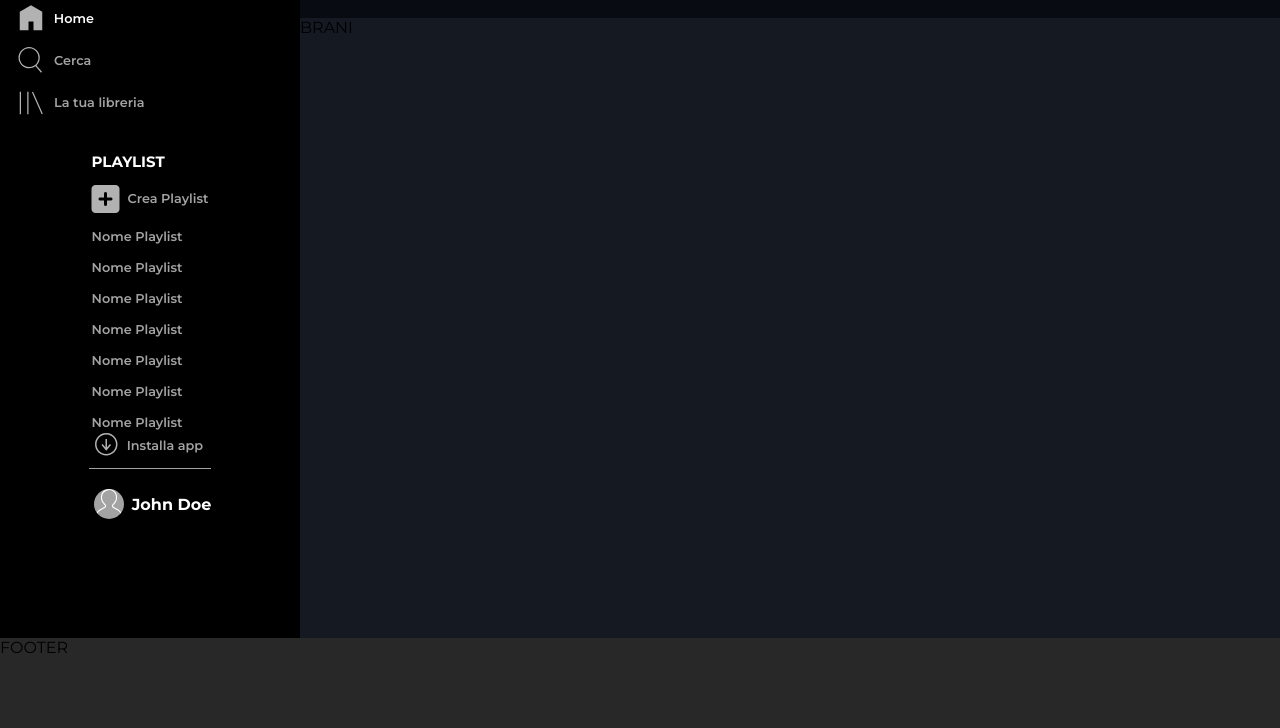
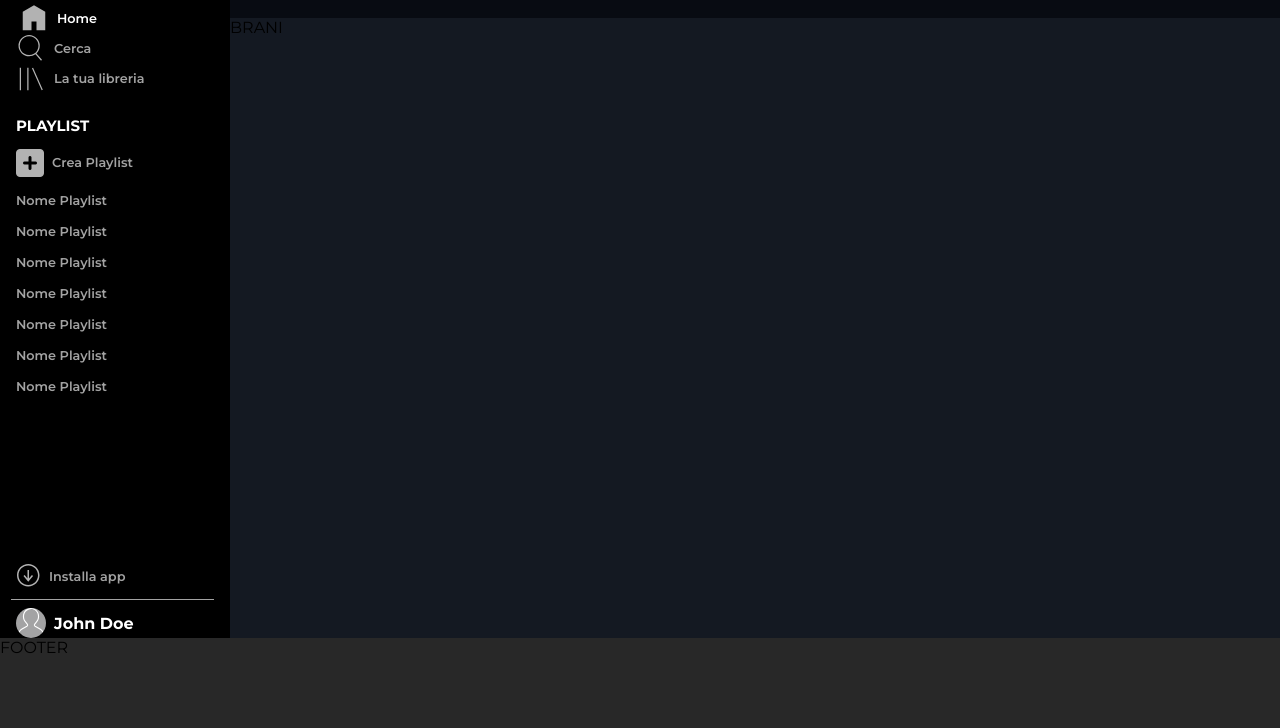
Before and after one commit to AnTosi/html-css-spotifyweb, a plain HTML site: page index.html in a window 1280 px wide. Shown: the part 72-800 px from the top of the page. Drawn offline with Linux system fonts and the light colour scheme.

Commit message:
copiata repo local, poi cancellata, clonata e risostituita

```diff
--- a/index.html
+++ b/index.html
@@ -19,29 +19,29 @@
 
         <!-- side -->
 
-        <aside class="flex column jus_flex-start">
+        <aside>
+            <div class="flex column sp_between">
                 <div class="side_up">
                     <div class="img_cnt">
                         <img src="./img/logo.svg" alt="logo Spotify">
                     </div>
 
                     <div class="home">
-                    <div class="white_txt flex">
+                        <div class="white_txt flex row">
                                 <img src="./img/home.svg" alt="icona casa">
                                 Home
                         </div>
-                    <div class="grey_txt flex">
+                        <div class="grey_txt flex row">
                             <img src="./img/search.svg" alt="icona lente di ingrandimento"> Cerca
                         </div>
-                    <div class="grey_txt flex">
+                        <div class="grey_txt flex row">
                             <img src="./img/libreria.svg" alt="icona libreria"> La tua libreria
                         </div>
                     </div>
-            </div>
-            <div class="flex_container flex column sp_between">
+
                     <div class="playlist">
                         <h3 class="white_txt">PLAYLIST</h3>
-                    <div class="flex create_plist">
+                        <div class="flex create_plist row">
                             <i class="fas fa-plus-square"></i>
                             Crea Playlist
                         </div>
@@ -58,17 +58,20 @@
                             </ul>
                         </div>
                     </div>
-                <div class="side_user">
-                    <div class="install flex">
+                </div>
+
+                <div class="side_user flex column">
+                    <div class="install flex row">
                         <img src="./img/download.svg" alt="download icon">
                         Installa app
                     </div>
-                    <div class="utente white_txt flex">
+                    <div class="utente white_txt flex row">
                         <img src="./img/profile.svg" alt="profile icon">
                         John Doe
                     </div>
                 </div>
             </div>
+
         </aside>
 
         <!-- /side -->
--- a/style/style.css
+++ b/style/style.css
@@ -13,19 +13,22 @@
 }
 
 aside {
-    width: 300px;
+    width: 230px;
     background-color: black;
-    height: calc(100vh - 90px);
+    height: 100vh;
 }
 
 footer {
     height: 90px;
     background-color: #282828;
     width: 100%;
+    position: fixed;
+    z-index: 2;
+    bottom: 0;
 }
 
 .content {
-    width: calc(100% - 300px);
+    width: calc(100% - 230px);
     height: calc(100vh - 90px);
 }
 
@@ -46,6 +49,9 @@ footer {
     justify-content: space-between;
 }
 
+.jus_flex-start {
+    justify-content: flex-start;
+}
 .grey_txt {
     color: #A3A3A3;
 }
@@ -70,7 +76,12 @@ aside {
     color: #A3A3A3;
     font-size: 0.8rem;
     padding: 1rem 1rem 0 1rem;
+    position: relative;
 }
+
+/* aside div.side_up {
+    height: 53%;
+} */
 
 aside img, i{
     height: 30px;
@@ -96,21 +107,21 @@ aside img.cnt {
 aside .home {
     padding-top: 1rem;
     padding-bottom: 0.75rem;
+    overflow: hidden;
 }
 
 aside .home div:first-child {
     border-left: 3px solid #ADFF2F;
-    margin-left: -1.2rem;
+    margin-left: -1rem;
     padding-left: 1rem;
+}
+
+aside .row {
+    align-items: center;
 }
 
 h3 {
     margin-top: 0.75rem;
-    margin-bottom: 0.75rem;
-}
-
-aside div.flex {
-    align-items: center;
     margin-bottom: 0.75rem;
 }
 
@@ -122,6 +133,7 @@ aside li {
 aside .install {
     padding-bottom: 0.5rem;
     border-bottom: 1px solid #A3A3A3;
+    margin-left: -5px;
 }
 
 aside div.utente img {
@@ -131,7 +143,6 @@ aside div.utente img {
     height: 30px;
     display: inline-block;
     filter: brightness(1);
-    margin-left: 5px;
 }
 
 aside div.utente {
@@ -140,14 +151,23 @@ aside div.utente {
     padding-top: 0.5rem;
 }
 
+aside>div {
+    height: calc(100% - 90px);
+}
 
+aside div.side_user {
+    background-color: black;
+    z-index: 2;
+}
 
+aside div.plists_list {
+    overflow: auto;
+    min-height: 220px;
+}
 
-
-
-
-
-
+aside .create_plist {
+    overflow: hidden;
+}
 
 
 
```
Lines whose indentation alone changed are shown as unchanged.
